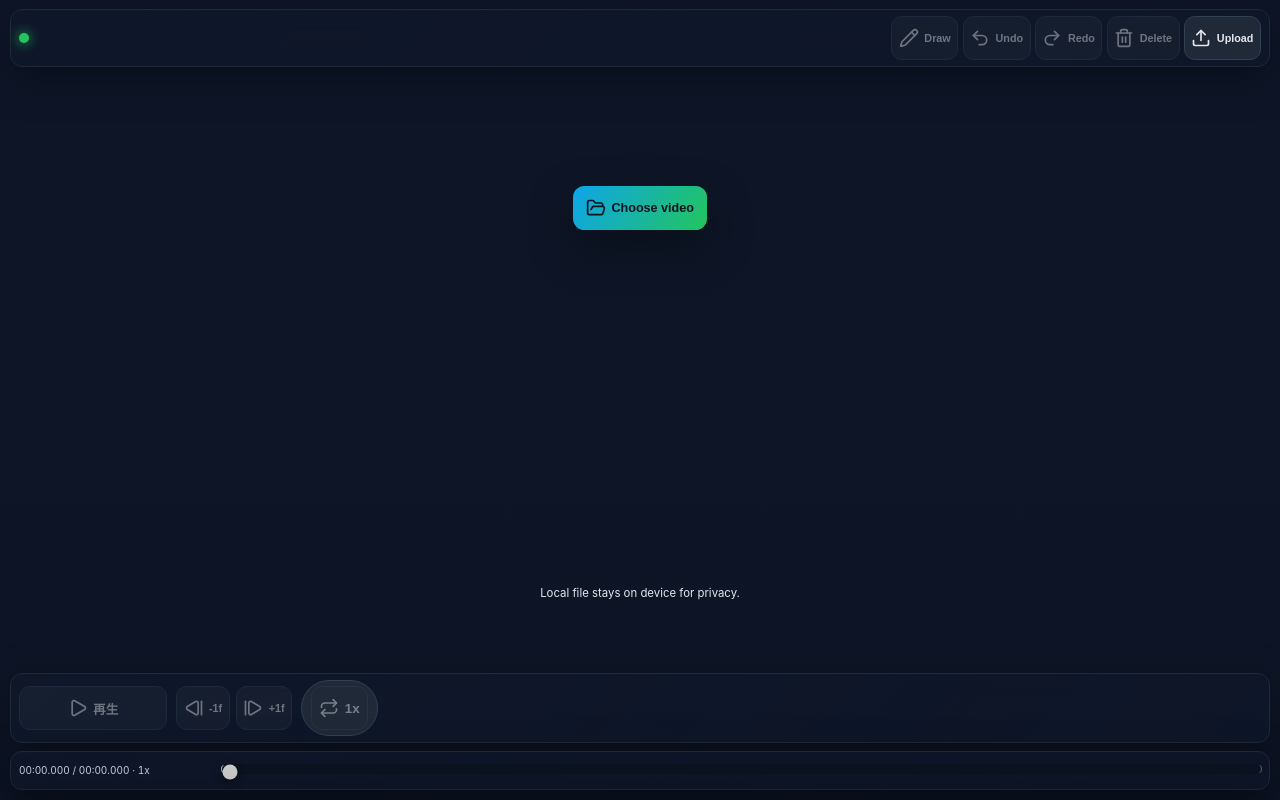
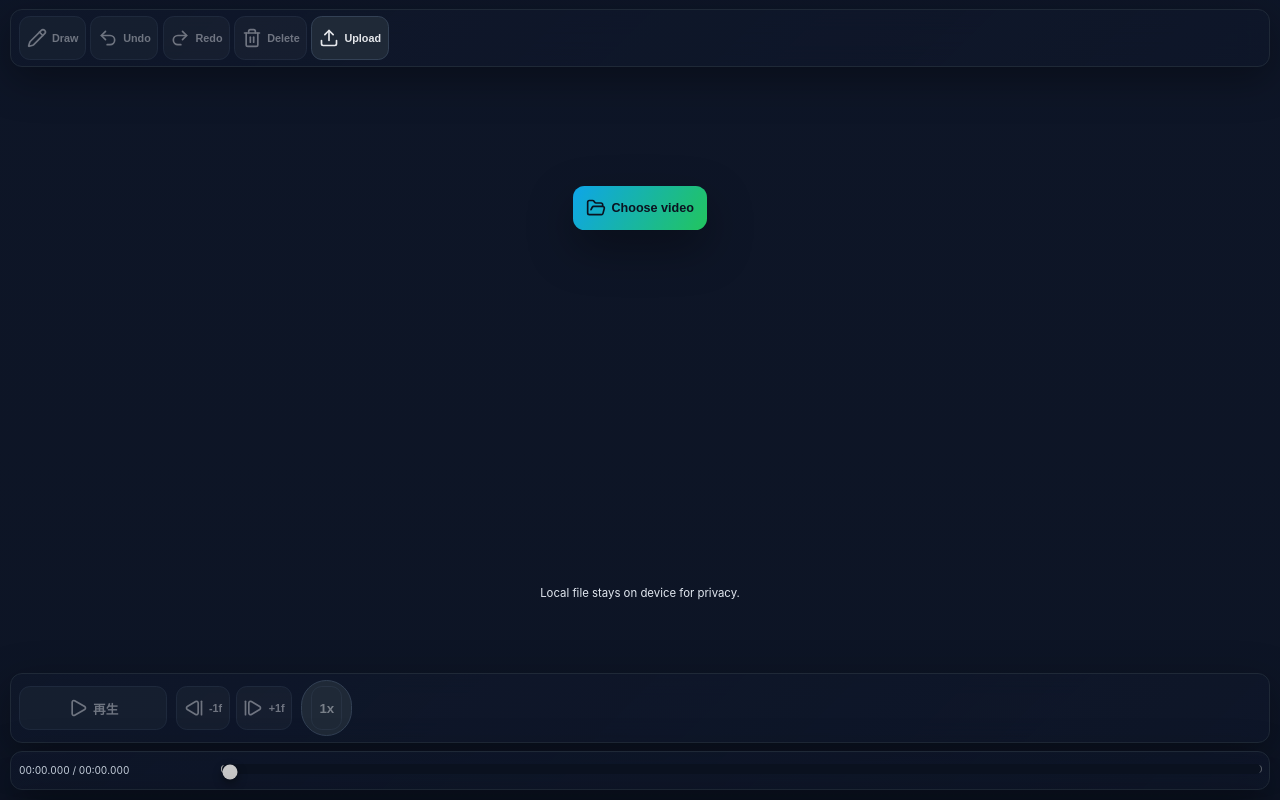
Before and after one commit to matsuatsu/pwa-movie-viewer, a React (Vite) app: page / in a window 1280 px wide. Built offline with nearby package versions, Linux system fonts and the light colour scheme.

Commit message:
Remove playback rate icon and brand dot

```diff
--- a/src/App.tsx
+++ b/src/App.tsx
@@ -10,7 +10,6 @@ import {
   Pencil,
   Play,
   Redo2,
-  Repeat,
   StepBack,
   StepForward,
   Trash2,
@@ -668,9 +667,6 @@ function App() {
 
         <div className={`ui-layer ui-top ${controlsVisible ? 'visible' : 'faded'}`}>
           <div className="top-bar-chip glass-row compact">
-            <div className="brand">
-              <span className="dot" />
-            </div>
             <div className="top-actions">
               <button
                 className={`icon-button chip-button ${mode === 'select' ? 'active' : ''}`}
@@ -766,7 +762,6 @@ function App() {
                 disabled={!videoUrl}
                 aria-label="再生速度を順送り変更"
               >
-                <Repeat aria-hidden size={18} />
                 {playbackRate}x
               </button>
             </div>
@@ -775,7 +770,7 @@ function App() {
           <div className="glass-row bottom-slider-row compact">
             <div className="bottom-time-meta">
               <small className="top-helper-time">
-                {formattedTime(hasDuration ? currentTime : 0)} / {formattedTime(hasDuration ? duration : 0)} · {playbackRate}x
+                {formattedTime(hasDuration ? currentTime : 0)} / {formattedTime(hasDuration ? duration : 0)}
               </small>
             </div>
             <div className="bottom-slider">
@@ -834,7 +829,6 @@ function App() {
                   {videoFile && <p className="meta">{videoFile.name}</p>}
                   <div className="pill speed-group">
                     <button onClick={cycleRate} disabled={!videoUrl} aria-label="再生速度を順送り変更">
-                      <Repeat aria-hidden size={18} />
                       {playbackRate}x
                     </button>
                   </div>
--- a/src/index.css
+++ b/src/index.css
@@ -316,22 +316,6 @@ video {
   display: inline-flex;
   align-items: center;
   gap: 0.5rem;
-}
-
-.brand {
-  display: inline-flex;
-  align-items: center;
-  gap: 0.4rem;
-  font-weight: 700;
-  letter-spacing: 0.02em;
-}
-
-.brand .dot {
-  width: 10px;
-  height: 10px;
-  background: #22c55e;
-  border-radius: 50%;
-  box-shadow: 0 0 12px #22c55e;
 }
 
 .app-name {
```
